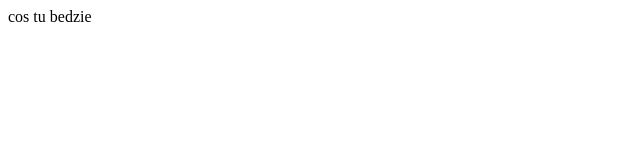
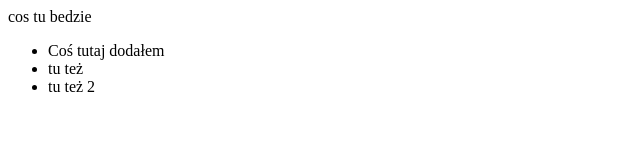
Before and after one commit to KZapal/repozytorium-test, a plain HTML site: page index.html in a window 1280 px wide. Shown: the whole page, without its empty margins (0-640 px from the left). Drawn offline with Linux system fonts and the light colour scheme.

Commit message:
dodaliśmy listę prelegentów

```diff
--- a/index.html
+++ b/index.html
@@ -4,5 +4,10 @@
   </head>
   <body>
     cos tu bedzie
+    <ul>
+      <li>Coś tutaj dodałem</li>
+      <li>tu też</li>
+      <li>tu też 2</li>
+    </ul>
   </body>
 </html>
```
